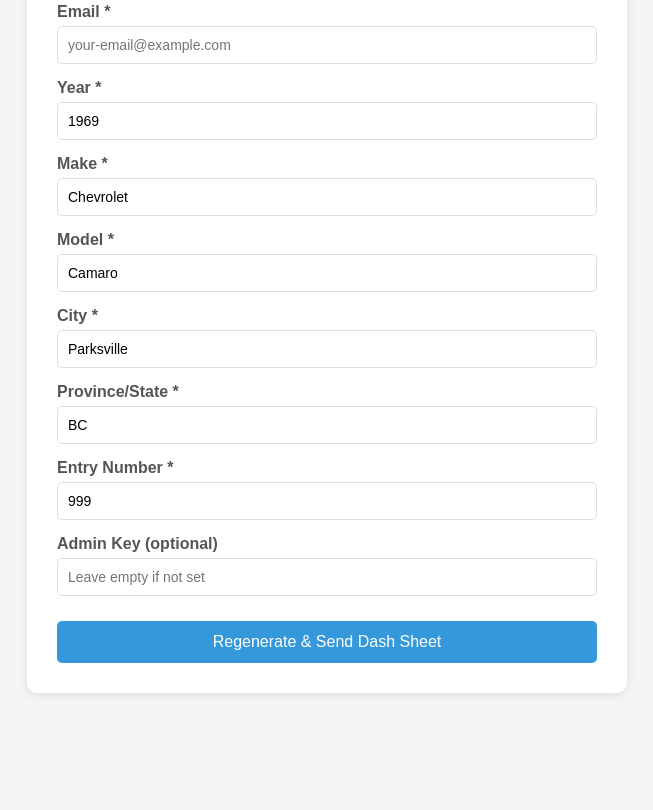
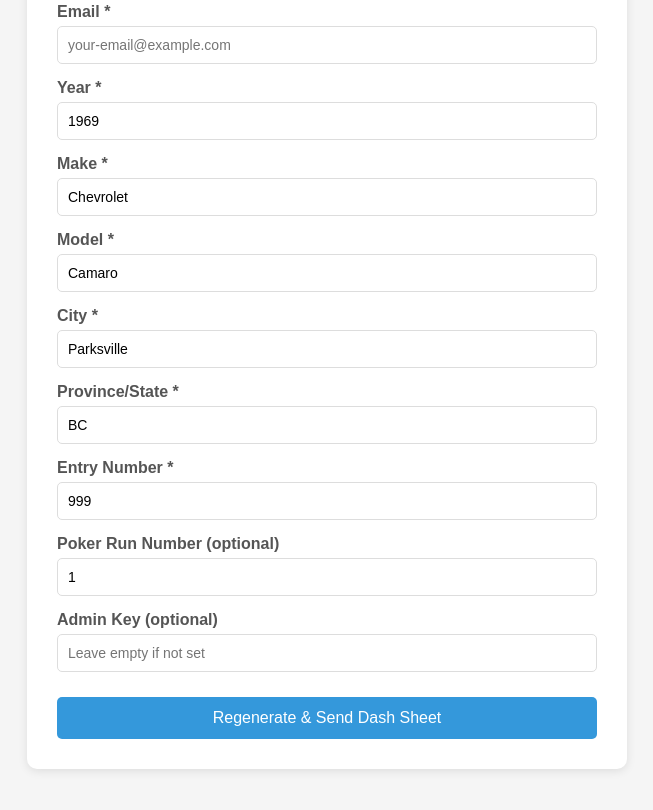
Before and after one commit to Ill-Eagle-Official/seaside-cruizers, a website: page test-regenerate.html in a window 1280 px wide. Shown: the part 362-1172 px from the top of the page, without its empty margins (313-966 px from the left). Before the commit the page ends 1125 px from the top, so only its background shows below. Drawn offline with Linux system fonts and the light colour scheme.

Commit message:
fix test regenerate

```diff
--- a/test-regenerate.html
+++ b/test-regenerate.html
@@ -146,6 +146,11 @@
       </div>
 
       <div class="form-group">
+        <label for="pokerRunNumber">Poker Run Number (optional)</label>
+        <input type="number" id="pokerRunNumber" value="1" min="1">
+      </div>
+
+      <div class="form-group">
         <label for="adminKey">Admin Key (optional)</label>
         <input type="password" id="adminKey" placeholder="Leave empty if not set">
       </div>
```
